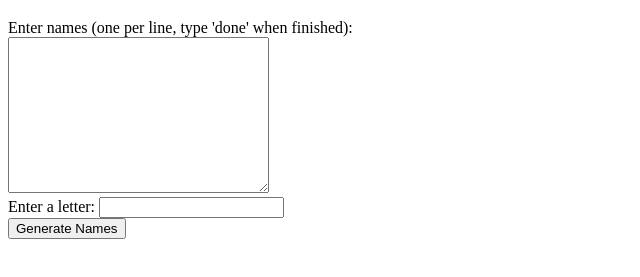
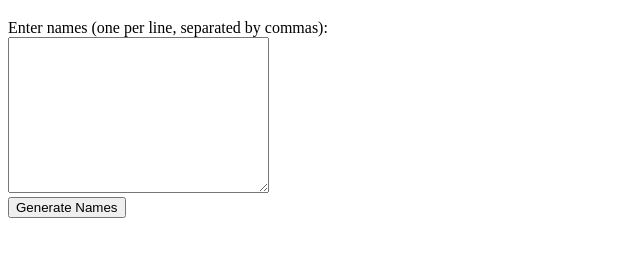
Before and after one commit to bee994/lang, a plain HTML site: page index.html in a window 1280 px wide. Shown: the part 61-338 px from the top of the page, without its empty margins (0-640 px from the left). Drawn offline with Linux system fonts and the light colour scheme.

Commit message:
Update index.html

```diff
--- a/index.html
+++ b/index.html
@@ -5,15 +5,30 @@
 </head>
 <body>
     <h1>Name Generator</h1>
-    <form action="lang.js" method="post">
-        <label for="nameInput">Enter names (one per line, type 'done' when finished):</label>
-        <br>
-        <textarea id="nameInput" name="nameInput" rows="10" cols="30" required></textarea>
-        <br>
-        <label for="letterInput">Enter a letter:</label>
-        <input type="text" id="letterInput" name="letterInput" maxlength="1" required>
-        <br>
-        <input type="submit" value="Generate Names">
-    </form>
+    <label for="nameInput">Enter names (one per line, separated by commas):</label>
+    <br>
+    <textarea id="nameInput" rows="10" cols="30"></textarea>
+    <br>
+    <button type="button" onclick="generateNames()">Generate Names</button>
+    <br>
+    <p id="output"></p>
+
+    <script>
+        function generateNames() {
+            var namesInput = document.getElementById("nameInput").value;
+            var names = namesInput.split(",").map(function(name) {
+                return name.trim();
+            });
+
+            var output = document.getElementById("output");
+            output.innerHTML = "";
+            for (var i = 0; i < 5; i++) {
+                var index = Math.floor(Math.random() * names.length);
+                var name = names[index];
+                output.innerHTML += name + "<br>";
+                names.splice(index, 1);
+            }
+        }
+    </script>
 </body>
 </html>
```
